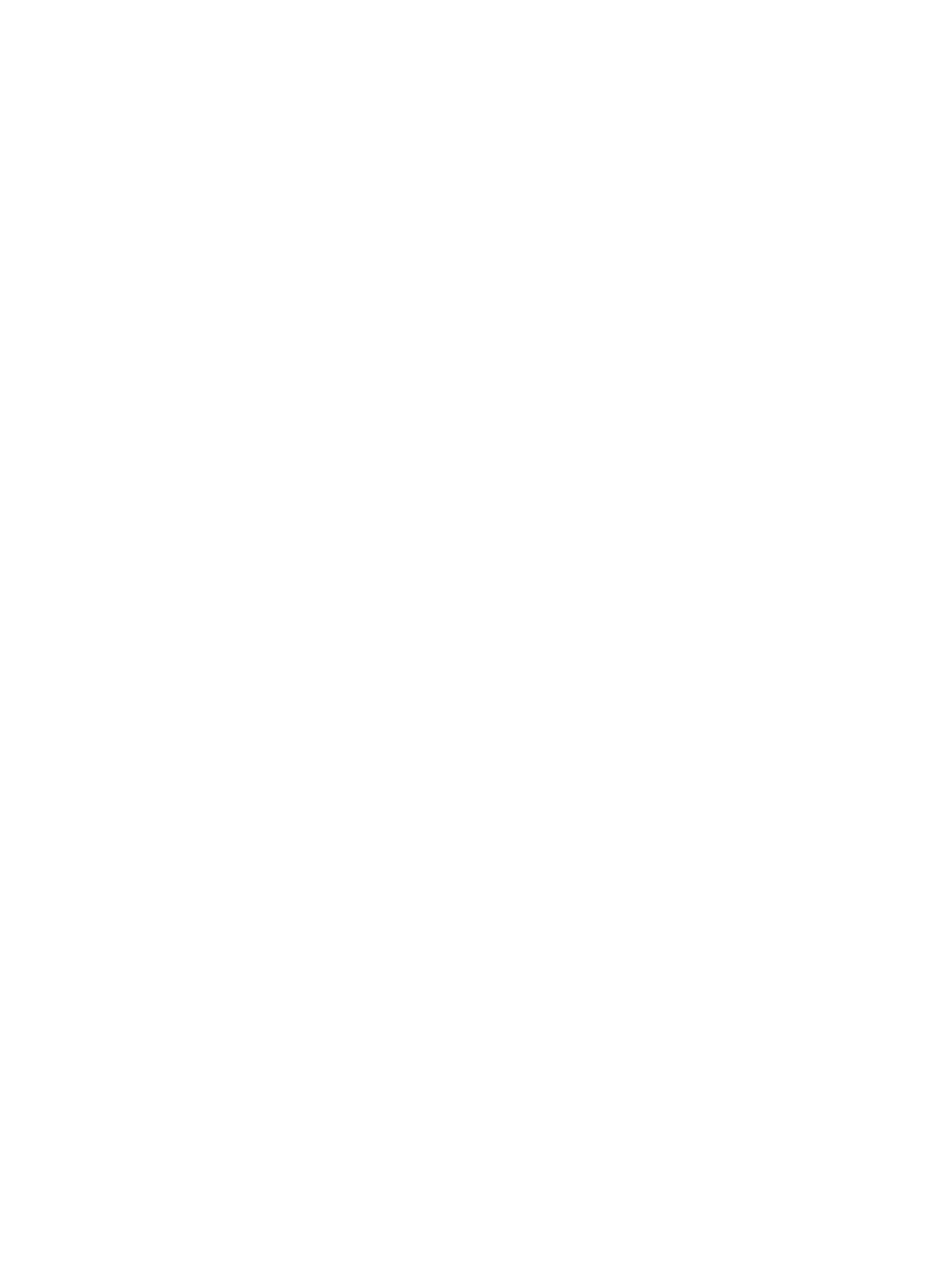
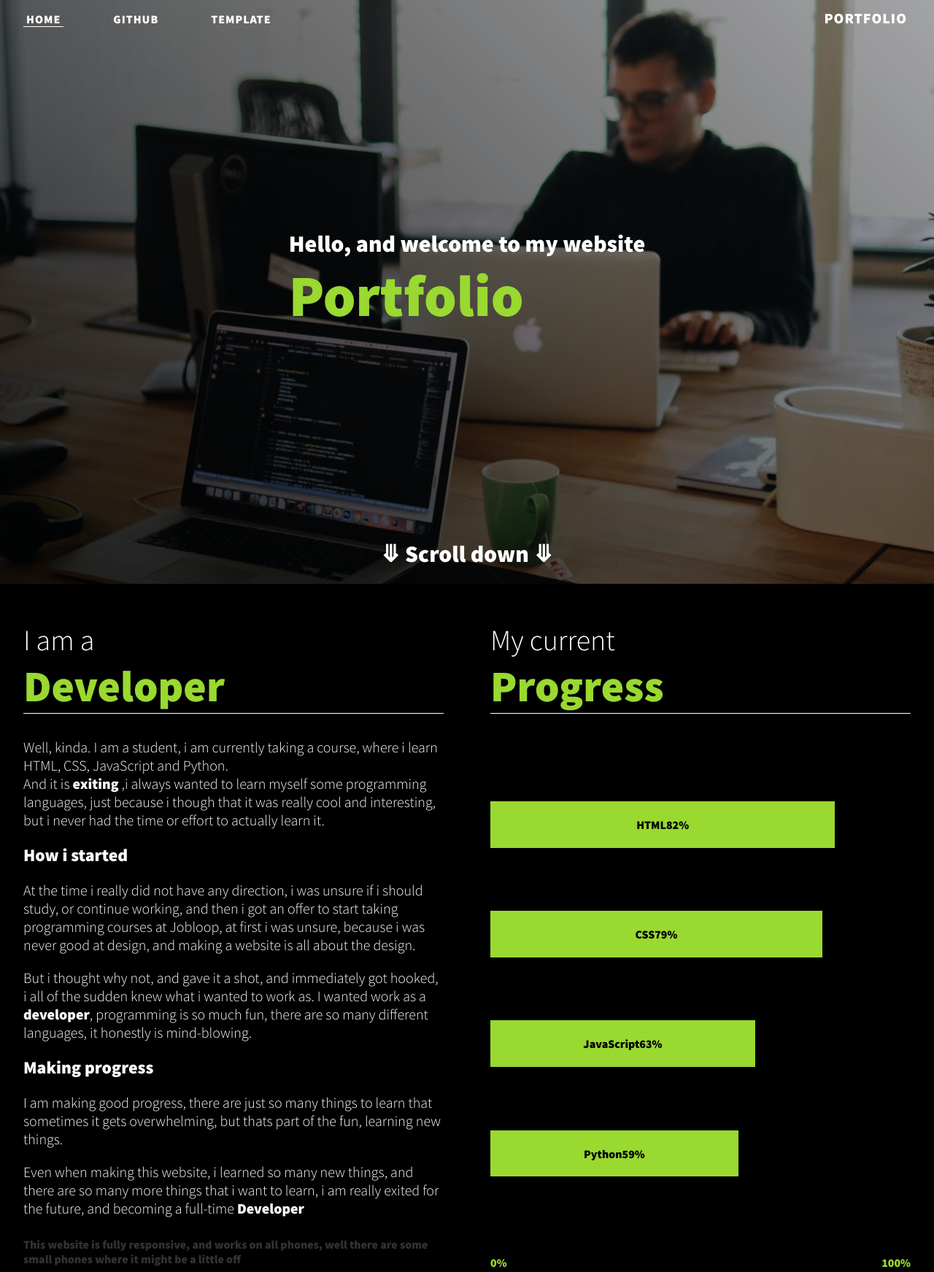
Before and after one commit to RenaldasDalinkevicius/KodeRenaldas, a plain HTML site: page index.html in a window 1280 px wide. Shown: the whole page at 73% size. Before the commit the page ends 800 px from the top, so only its background shows below. Drawn offline with Linux system fonts and the light colour scheme.

Commit message:
portfolio
main

```diff
--- a/index.html
+++ b/index.html
@@ -4,9 +4,60 @@
     <meta charset="UTF-8">
     <meta http-equiv="X-UA-Compatible" content="IE=edge">
     <meta name="viewport" content="width=device-width, initial-scale=1.0">
-    <title>Document</title>
+    <title>Portfolio</title>
+    <link href="https://fonts.googleapis.com/css?family=Source+Sans+Pro:300,400,900&display=swap" rel="stylesheet">
+    <link rel="stylesheet" href="style.css">
 </head>
 <body>
-
+    <div class="canvas">
+    <header class="container_flex" id="header">
+        <div class="nav_bar container_flex">
+            <nav class="container_flex">
+                <ul>
+                    <li><a href="" class="current_page">Home</a></li>
+                    <li><a href="">Github</a></li>
+                    <li><a href="">Template</a></li>
+                </ul>
+            </nav>
+            <div>
+                <h3 class="site_title">Portfolio</h3>
+            </div>
+        </div>
+        <div class="container">
+            <h1>Hello, and welcome to my website<span class="accent_text">Portfolio</span></h1>
+        </div>
+        <div class="container"> <!--SCROLL DOWN NOTIFICATION/ BUTTON?-->
+            <h1 href="#" class="scroll_down_btn">⤋ Scroll down ⤋</h1>
+        </div>
+    </header>
+    </div>
+    <main>
+        <div class="splitter">
+            <section class="about_me">
+                <div class="container">
+                    <h2>I am a <span class="accent_text">Developer</span></h2>
+                    <p>Well, kinda. I am a student, i am currently taking a course, where i learn HTML, CSS, JavaScript and Python.<br>And it is <strong>exiting </strong>,i always wanted to learn myself some programming languages, just because i though that it was really cool and interesting, but i never had the time or effort to actually learn it.</p>
+                    <h1>How i started</h1>
+                    <p>At the time i really did not have any direction, i was unsure if i should study, or continue working, and then i got an offer to start taking programming courses at Jobloop, at first i was unsure, because i was never good at design, and making a website is all about the design.</p>
+                    <p>But i thought why not, and gave it a shot, and immediately got hooked, i all of the sudden knew what i wanted to work as. I wanted work as a <strong>developer</strong>, programming is so much fun, there are so many different languages, it honestly is mind-blowing.</p>
+                    <h1>Making progress</h1>
+                    <p>I am making good progress, there are just so many things to learn that sometimes it gets overwhelming, but thats part of the fun, learning new things.</p>
+                    <p>Even when making this website, i learned so many new things, and there are so many more things that i want to learn, i am really exited for the future, and becoming a full-time <strong>Developer</strong></p>
+                    <h5>This website is fully responsive, and works on all phones, well there are some small phones where it might be a little off</h5>
+                </div>
+            </section>
+            <section class="current_progress inverse">
+                <div class="container container_flex current_progress_flex">
+                    <h2>My current <span class="accent_text">Progress</span></h2>
+                    <div class="current_progress_graph container_flex current_progress_graph_html" id="graph_html"><h4>HTML<h4 class="graph_html_counter"></h4></h4></div>
+                    <div class="current_progress_graph container_flex current_progress_graph_css" id="graph_css"><h4>CSS<h4 class="graph_css_counter"></h4></h4></div>
+                    <div class="current_progress_graph container_flex current_progress_graph_javascript" id="graph_javascript"><h4>JavaScript</h4><h4 class="graph_javascript_counter"></h4></div>
+                    <div class="current_progress_graph container_flex current_progress_graph_python" id="graph_python"><h4>Python<h4 class="graph_python_counter"></h4></h4></div>
+                    <h4 class="container_flex"><span>0%</span><span>100%</span></h4>
+                </div>
+            </section>
+        </div>
+        <script src="index.js" defer></script>
+    </main>
 </body>
 </html>
--- /dev/null
+++ b/index.js
@@ -0,0 +1,214 @@
+// Declaring variables
+const progress_transition_html = document.querySelector(".current_progress_graph_html")
+const progress_transition_css = document.querySelector(".current_progress_graph_css")
+const progress_transition_javascript = document.querySelector(".current_progress_graph_javascript")
+const progress_transition_python = document.querySelector(".current_progress_graph_python")
+const progress_transition_html_counter = document.querySelector(".graph_html_counter")
+const progress_transition_css_counter = document.querySelector(".graph_css_counter")
+const progress_transition_javascript_counter = document.querySelector(".graph_javascript_counter")
+const progress_transition_python_counter = document.querySelector(".graph_python_counter")
+
+//Removing the animation/effect
+progress_transition_html.classList.remove("current_progress_graph_html")
+progress_transition_css.classList.remove("current_progress_graph_css")
+progress_transition_javascript.classList.remove("current_progress_graph_javascript")
+progress_transition_python.classList.remove("current_progress_graph_python")
+
+progress_transition_python_counter.classList.remove("graph_python_counter")
+progress_transition_javascript_counter.classList.remove("graph_javascript_counter")
+progress_transition_css_counter.classList.remove("graph_css_counter")
+progress_transition_html_counter.classList.remove("graph_html_counter")
+
+//Adding the animation class
+
+// CSS
+const observerCSS = new IntersectionObserver(entries => {
+    entries.forEach(entry => {
+        if (entry.isIntersecting) {
+            progress_transition_css.classList.add("current_progress_graph_css", "graph_css_procent")
+            progress_transition_css_counter.classList.add("graph_css_counter")
+            return
+        }
+        progress_transition_css.classList.remove("current_progress_graph_css")
+        progress_transition_css_counter.classList.remove("graph_css_counter")
+    })
+})
+// HTML
+const observerHTML = new IntersectionObserver(entries => {
+    entries.forEach(entry => {
+        if (entry.isIntersecting) {
+            progress_transition_html.classList.add("current_progress_graph_html")
+            progress_transition_html_counter.classList.add("graph_html_counter")
+            return
+        }
+        progress_transition_html.classList.remove("current_progress_graph_html")
+        progress_transition_html_counter.classList.remove("graph_html_counter")
+    })
+})
+// Javascript
+const observerJavaScript = new IntersectionObserver(entries => {
+    entries.forEach(entry => {
+        if (entry.isIntersecting) {
+            progress_transition_javascript.classList.add("current_progress_graph_javascript")
+            progress_transition_javascript_counter.classList.add("graph_javascript_counter")
+            return
+        }
+        progress_transition_javascript.classList.remove("current_progress_graph_javascript")
+        progress_transition_javascript_counter.classList.remove("graph_javascript_counter")
+    })
+})
+// Python
+const observerPython = new IntersectionObserver(entries => {
+    entries.forEach(entry => {
+        if (entry.isIntersecting) {
+            progress_transition_python.classList.add("current_progress_graph_python")
+            progress_transition_python_counter.classList.add("graph_python_counter")
+            return
+        }
+        progress_transition_python.classList.remove("current_progress_graph_python")
+        progress_transition_python_counter.classList.remove("graph_python_counter")
+    })
+})
+//When the ID is observed,
+observerCSS.observe(document.querySelector("#graph_css"))
+observerHTML.observe(document.querySelector("#graph_html"))
+observerJavaScript.observe(document.querySelector("#graph_javascript"))
+observerPython.observe(document.querySelector("#graph_python"))
+
+//scroll down fade in/out
+
+header = document.querySelector("header")
+
+function fadeOutOnScroll(element) {
+  if(!element) {
+    return
+  }
+  const distanceToTop = window.pageXOffset + element.getBoundingClientRect().top
+  const elementHeight = element.offsetHeight
+  const scrollTop = document.documentElement.scrollTop
+  let opacity = 1
+
+  if (scrollTop > distanceToTop) {
+    opacity = 1 - (scrollTop - distanceToTop) / elementHeight
+  }
+  if (opacity >=0) {
+    element.style.opacity = opacity
+  }
+}
+function scrollHandler() {
+  fadeOutOnScroll(header)
+}
+window.addEventListener("scroll", scrollHandler)
+
+/////////////////////////////////////////////////////////////////
+/*  THIS IS FOR THE WHOLE DIV  (current_progress div)          */
+/////////////////////////////////////////////////////////////////
+/*
+progress_transition_html.classList.remove("current_progress_graph_html")
+progress_transition_css.classList.remove("current_progress_graph_css")
+progress_transition_javascript.classList.remove("current_progress_graph_javascript")
+progress_transition_python.classList.remove("current_progress_graph_python")
+
+const observer = new IntersectionObserver(entries => {
+    entries.forEach(entry => {
+        if (entry.isIntersecting) {
+            progress_transition_html.classList.add("current_progress_graph_html")
+            progress_transition_css.classList.add("current_progress_graph_css")
+            progress_transition_javascript.classList.add("current_progress_graph_javascript")
+            progress_transition_python.classList.add("current_progress_graph_python")
+
+            return
+        }
+        progress_transition_html.classList.remove("current_progress_graph_html")
+        progress_transition_css.classList.remove("current_progress_graph_css")
+        progress_transition_javascript.classList.remove("current_progress_graph_javascript")
+        progress_transition_python.classList.remove("current_progress_graph_python")
+    })
+})
+observer.observe(document.querySelector(".current_progress div"))
+const observerCSS = new IntersectionObserver(entries => {
+    entries.forEach(entry => {
+        if (entry.isIntersecting) {
+            progress_transition_css.classList.add("current_progress_graph_css", "graph_css_procent")
+            document.getElementById("graph_css").innerHTML="<h4>CSS(79%)</h4>"
+            return
+        }
+        progress_transition_css.classList.remove("current_progress_graph_css")
+    })
+})
+*/
+////////////////////////////////////////////////////////////////////////
+/*                    COUNTER FOR % IN H4 ELEMENTS(DONT WORK)         */
+////////////////////////////////////////////////////////////////////////
+/*
+const counters_html = document.querySelectorAll('.counter_html')
+const counters_css = document.querySelectorAll('.counter_css')
+const counters_javascript = document.querySelectorAll('.counter_javascript')
+const counters_python = document.querySelectorAll('.counter_python')
+const speed = 7000
+const update_count_timer = 30 //Timer for fade in
+/*                CSS
+            for(let n of counters_css) {
+                const updateCount = () => {
+                  const target = + n.getAttribute('data-target');
+                  const count = + n.innerText;
+                  const inc = target / speed;
+                  if(count < target) {
+                    n.innerText = Math.ceil(count + inc);
+                    setTimeout(updateCount, update_count_timer);
+                  } else {
+                    n.innerText = target;
+                  }
+                }
+                updateCount();
+              }
+*/
+/*              HTML
+            document.getElementById("graph_html").innerHTML="<h4>HTML(<h4 class='counter_html' data-target='91'>0</h4>%)</h4>"
+            for(let n of counters_html) {
+                const updateCount = () => {
+                  const target = + n.getAttribute('data-target');
+                  const count = + n.innerText;
+                  const inc = target / speed;
+                  if(count < target) {
+                    n.innerText = Math.ceil(count + inc);
+                    setTimeout(updateCount, update_count_timer);
+                  } else {
+                    n.innerText = target;
+                  }
+                }
+                updateCount();
+              }
+*/
+/*                  javascript
+            for(let n of counters_javascript) {
+                const updateCount = () => {
+                  const target = + n.getAttribute('data-target');
+                  const count = + n.innerText;
+                  const inc = target / speed;
+                  if(count < target) {
+                    n.innerText = Math.ceil(count + inc);
+                    setTimeout(updateCount, update_count_timer);
+                  } else {
+                    n.innerText = target;
+                  }
+                }
+                updateCount();
+              }
+*/
+/*                python
+            for(let n of counters_python) {
+                const updateCount = () => {
+                  const target = + n.getAttribute('data-target');
+                  const count = + n.innerText;
+                  const inc = target / speed;
+                  if(count < target) {
+                    n.innerText = Math.ceil(count + inc);
+                    setTimeout(updateCount, update_count_timer);
+                  } else {
+                    n.innerText = target;
+                  }
+                }
+                updateCount();
+              }
+*/
--- /dev/null
+++ b/style.css
@@ -0,0 +1,343 @@
+* {
+    box-sizing: border-box;
+}
+body {
+    font-family: 'Source Sans Pro', sans-serif;
+    font-weight: 300;
+    margin: 0;
+    background:#000000;
+}
+header {
+    min-height: 100vh;
+    display: flex;
+    flex-direction: column;
+    justify-content: space-between;
+    color: #fff;
+}
+.canvas {
+    background-image: url(developer.jpeg),linear-gradient(45deg,rgb(20, 20, 20), rgb(90, 90, 90));
+    background-blend-mode:overlay;
+    background-position: center;
+    background-size: cover;
+}
+.container {
+    margin: 0 auto;
+    max-width: 900px;
+    padding: 0 2em;
+}
+.container_flex {
+    display: flex;
+    justify-content: space-between;
+}
+main {
+    background: #000000;
+    color: #ffff;
+}
+.splitter {
+    display: flex;
+}
+.about_me, .current_progress {
+    padding: 3.25em 0;
+    width: 50%;
+    min-height: 100vh;
+}
+.current_progress {
+    flex-direction: column;
+}
+
+/* Buttons */
+
+.scroll_down_btn {
+    display: inline-block;
+    font-weight: 900;
+    text-align: center;
+    color:#fff
+}
+
+/* Navigaiton */
+
+.nav_bar {
+    align-items: baseline;
+    /*background: #303030;*/
+    padding: 0;
+}
+.nav_bar div {
+    margin-left: 2em;
+    margin-right: 2em;
+}
+nav ul {
+    list-style: none;
+    display: flex;
+    padding: 0;
+    justify-content: center;
+}
+
+nav a, .site_title {
+    font-weight: 700;
+    padding: 0 .25em;
+    text-transform: uppercase;
+    letter-spacing: 1px;
+}
+nav a {
+    text-decoration: none;
+    color: #ffff;
+}
+nav a:hover, nav a:focus {
+    color: #99D930;
+}
+.current_page {
+    border-bottom: 1px solid #ffff;
+}
+.current_page:hover {
+    color: inherit;
+}
+
+/* Typography */
+
+p {
+    font-size: 1.25rem;
+}
+h3 {
+    text-align: center;
+    font-weight: 400;
+    font-size: 2rem;
+    margin: 0;
+}
+h2 {
+    font-size: 2.5rem;
+    margin-top: 0;
+    font-weight: 300;
+    /*border-top: solid 1px #fff;*/
+    border-bottom: solid 1px #fff;
+    color: #ffff;
+}
+h5 {
+    color: rgb(50, 50, 50);
+    font-size: 1rem;
+}
+.accent_text {
+    display: block;
+    color: #99D930;
+    font-weight: 700;
+}
+h1 .accent_text {
+    font-size: 5rem;
+    color: #99D930;
+    font-weight: bold;
+}
+h2 .accent_text {
+    font-size: 3.75rem;
+}
+.site_title {
+    font-size: 1.25rem;
+    margin: 0;
+}
+
+/* About me */
+
+nav li {
+    margin-left: 2em;
+    margin-right: 2em;
+}
+.inverse {
+    /*background: #252525;*/
+    color: #99D930;
+}
+.inverse .accent_text {
+    color: #99D930
+}
+.current_progress_flex {
+    flex-direction: column;
+    width: 100%;
+    height: 100%;
+}
+.current_progress_graph {
+    height: 7%;
+    width: 20%;
+    justify-content: center;
+    align-items: center;
+}
+@media (prefers-reduced-motion: no-preference) {
+    .current_progress_graph {
+        transition-duration: 4s;
+    }
+}
+.current_progress_graph_html,
+.current_progress_graph_css,
+.current_progress_graph_javascript,
+.current_progress_graph_python {
+    background: #99D930;
+    color:#000000;
+    transition-timing-function: ease;
+}
+.current_progress_graph_html {
+    width:82%
+}
+.current_progress_graph_css {
+    width:79%
+}
+.current_progress_graph_javascript {
+    width:63%
+}
+.current_progress_graph_python {
+    width:59%
+}
+/*
+.left_align {
+    text-align: left;
+    padding-left: 7%;
+}
+.right_align {
+    text-align: right;
+    padding-right: 7%;
+}
+*/
+
+/* Media Queries */
+
+@media (max-width:650px) {
+    .nav_bar {
+        font-size: 2rem;
+        background: #303030;
+    }
+    .nav_bar, .nav_bar nav {
+        display: block;
+    }
+    /* Put this in its own css */
+    ul li:nth-child(1) {
+        background: #99D930;
+    }
+    ul li:nth-child(1) a {
+        color: #000000;
+    }
+    .current_page {
+        border-bottom: 0;
+    }
+    .container {
+        padding: 0 1rem;
+    }
+    .splitter {
+        flex-direction: column;
+    }
+    .about_me, .current_progress {
+        width: 100%;
+    }
+    .current_progress_graph {
+        margin: 1rem 0;
+    }
+    nav ul {
+        flex-direction: column;
+    }
+    nav li, .nav_bar div {
+        margin: 0;
+        text-align: center;
+    }
+    h1 .accent_text{
+        font-size: 4rem;
+    }
+}
+@media (max-width:360px) {
+    .container {
+        padding:0
+    }
+    h1 .accent_text {
+        font-size: 3.5rem;
+    }
+    h2 .accent_text {
+        font-size: 3.5rem;
+    }
+}
+@media (max-width:256px) {
+    h1 .accent_text {
+        font-size: 3rem;
+    }
+    h2 .accent_text {
+        font-size: 2.5rem;
+    }
+}
+/* % Fade in % */
+
+/* fade in HTML */
+@property --num_html {
+    syntax: "<integer>";
+    initial-value: 82;
+    inherits: false;
+}
+.graph_html_counter {
+    animation: counter_html 4s ease;
+    counter-reset: num_html var(--num_html);
+}
+.graph_html_counter:after {
+    content: counter(num_html) "%";
+}
+@keyframes counter_html {
+    from {
+        --num_html: 20;
+    }
+    to {
+        --num_html: 82;
+    }
+}
+/* fade in CSS */
+@property --num_css {
+    syntax: "<integer>";
+    initial-value: 79;
+    inherits: false;
+}
+.graph_css_counter {
+    animation: counter_css 4s ease;
+    counter-reset: num_css var(--num_css);
+}
+.graph_css_counter:after {
+    content: counter(num_css) "%";
+}
+@keyframes counter_css {
+    from {
+        --num_css: 20;
+    }
+    to {
+        --num_css: 79;
+    }
+}
+/* fade in javascript */
+@property --num_javascript {
+    syntax: "<integer>";
+    initial-value: 63;
+    inherits: false;
+}
+.graph_javascript_counter {
+    animation: counter_javascript 4s ease;
+    counter-reset: num_javascript var(--num_javascript);
+}
+.graph_javascript_counter:after {
+    content: counter(num_javascript) "%";
+}
+@keyframes counter_javascript {
+    from {
+        --num_javascript: 20;
+    }
+    to {
+        --num_javascript: 63;
+    }
+}
+/* fade in python */
+@property --num_python {
+    syntax: "<integer>";
+    initial-value: 59;
+    inherits: false;
+}
+.graph_python_counter {
+    animation: counter_python 4s ease;
+    counter-reset: num_python var(--num_python);
+}
+.graph_python_counter:after {
+    content: counter(num_python) "%";
+}
+@keyframes counter_python {
+    from {
+        --num_python: 20;
+    }
+    to {
+        --num_python: 59;
+    }
+}
```
Also changed, not shown: developer.jpeg (added), future.jpeg (added).
